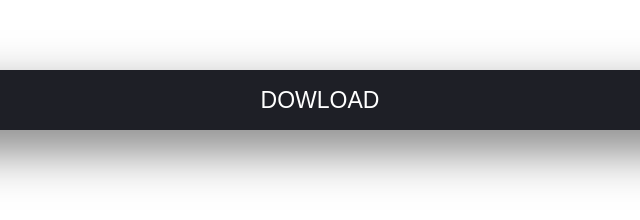
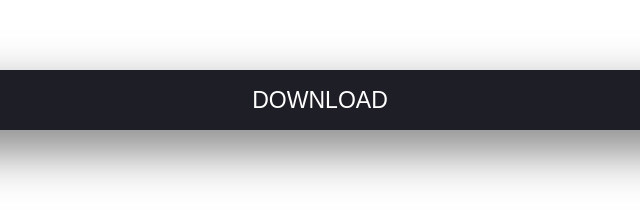
Before and after one commit to amesupakorn/PhyCom, a plain HTML site: page index.html in a window 1280 px wide. Shown: the part 670-890 px from the top of the page, 320-960 px from the left. Drawn offline with nearby package versions, Linux system fonts and the light colour scheme; a script that the page names is missing.

Commit message:
Update index.html

```diff
--- a/index.html
+++ b/index.html
@@ -23,7 +23,7 @@
 <section class="nav">
   <h1>TETRIS BATTLE GAME</h1>
   <h3 class="span loader"><span class="m">I</span><span class="m">N</span><span class="m">F</span><span class="m">O</span><span class="m">R</span><span class="m">M</span><span class="m">A</span><span class="m">T</span><span class="m">I</span><span class="m">O</span><span class="m">N</span><span class="m">&nbsp;</span><span class="m">o</span><span class="m">f</span><span class="m">&nbsp;</span><span class="m">T</span><span class="m">E</span><span class="m">C</span><span class="m">H</span><span class="m">N</span><span class="m">O</span><span class="m">L</span><span class="m">O</span><span class="m">G</span><span class="m">I</span><span class="m">E</span><span class="m">S</span></h3>
-  <div class="nav-container"><a class="nav-tab" href="#tab-svelte">ABOUT</a><a class="nav-tab" href="#tab-esbuild">DOWLOAD</a><a class="nav-tab" href="#tab-next">CONTACT</a></div>
+  <div class="nav-container"><a class="nav-tab" href="#tab-svelte">ABOUT</a><a class="nav-tab" href="#tab-esbuild">DOWNLOAD</a><a class="nav-tab" href="#tab-next">CONTACT</a></div>
 </section>
 
 <main class="main">
```
